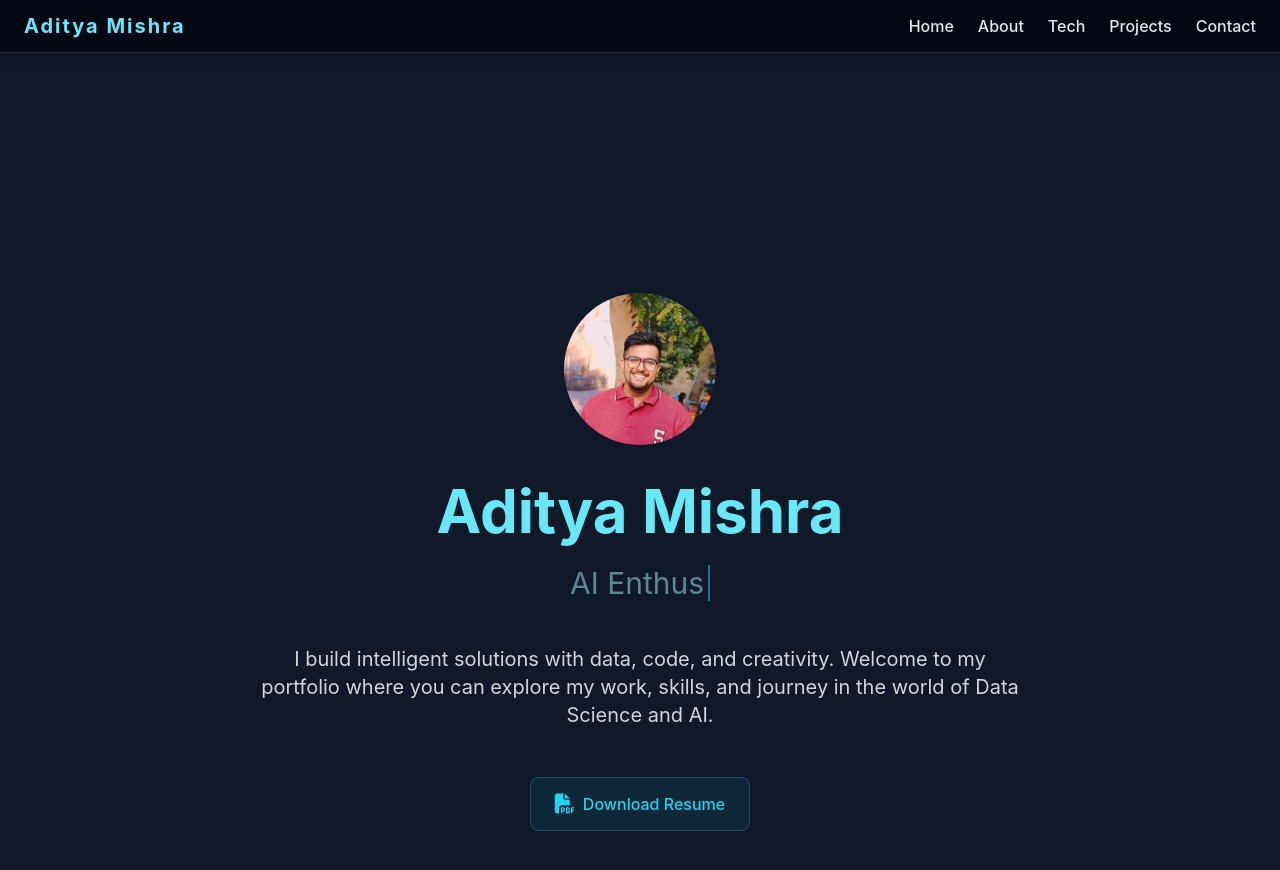
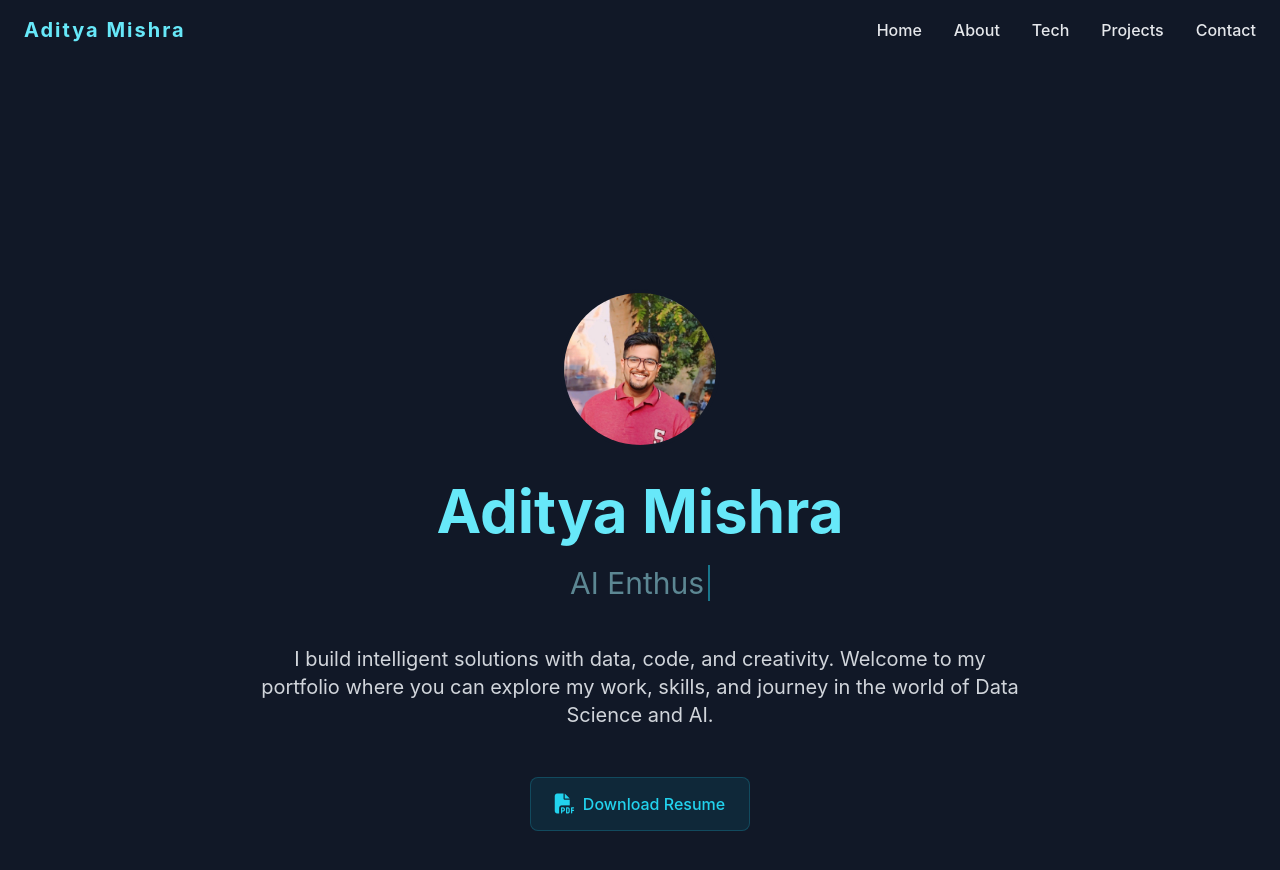
Before and after one commit to mishra-bytes/Portfolio-Website, a React (Vite) app in the folder client/: page / in a window 1280 px wide. Shown: the top 870 px of the page. Built offline with nearby package versions, Linux system fonts and the light colour scheme.

Commit message:
made changes to navbar

```diff
--- a/client/src/App.jsx
+++ b/client/src/App.jsx
@@ -168,17 +168,22 @@ function Navbar() {
     { label: 'Contact', to: '#contact' },
   ];
   return (
-    <nav className={`fixed top-0 left-0 w-full z-50 transition-all bg-gray-950/90 shadow-lg backdrop-blur border-b border-gray-800`}>
-      <div className="max-w-7xl mx-auto flex items-center justify-between px-6 py-3">
+    <nav className={`fixed top-0 left-0 w-full z-50 transition-all duration-300 ${
+      scrolled
+        ? 'bg-gray-900/30 backdrop-blur-md shadow-lg border-b border-gray-800/50'
+        : 'bg-transparent'
+    }`}>
+      <div className="max-w-7xl mx-auto flex items-center justify-between px-6 py-4">
         <span className="text-cyan-300 font-bold text-xl tracking-widest">Aditya Mishra</span>
-        <div className="flex gap-6">
+        <div className="flex gap-8">
           {navLinks.map((link) => (
             <a
               key={link.to}
               href={link.to}
-              className="text-gray-200 hover:text-cyan-400 font-medium transition-colors duration-200"
+              className="text-gray-200 hover:text-cyan-400 font-medium transition-colors duration-200 relative group"
             >
               {link.label}
+              <span className="absolute -bottom-1 left-0 w-0 h-0.5 bg-cyan-400 transition-all duration-300 group-hover:w-full"></span>
             </a>
           ))}
         </div>
@@ -519,7 +524,7 @@ function Contact() {
         <a href="https://github.com/mishra-bytes" target="_blank" rel="noopener noreferrer" className="text-4xl text-cyan-400 hover:text-white transition">
           <i className="fab fa-github"></i>
         </a>
-        <a href="mailto:your.email@example.com" className="text-4xl text-cyan-400 hover:text-white transition">
+        <a href="mailto:aditya_mishra@outlook.in" className="text-4xl text-cyan-400 hover:text-white transition">
           <i className="fas fa-envelope"></i>
         </a>
       </div>
```
